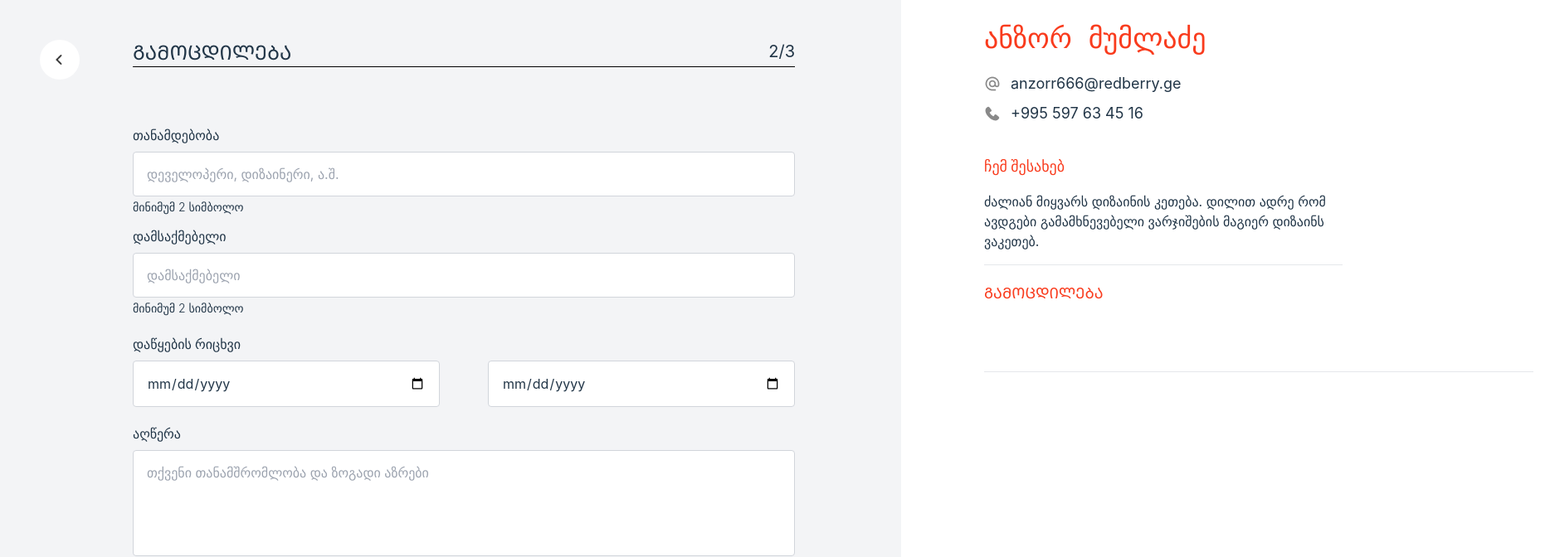
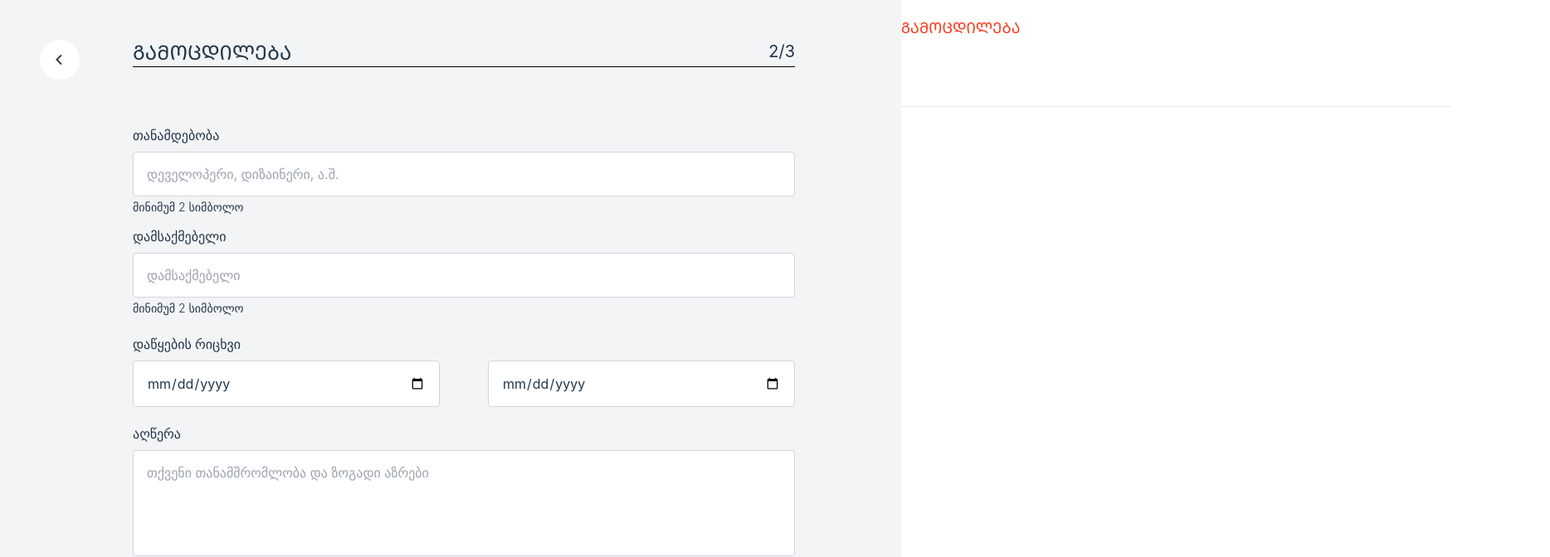
Before and after one commit to kachkacha2003/colab-team9, a React (Vite) app: page /experienceInfo in a window 1280 px wide. Shown: the top 672 px of the page at 83% size, 1868 px wide, since content can reach past the window. Built offline with nearby package versions, Linux system fonts and the light colour scheme.

Commit message:
feat: create home page

```diff
--- a/src/components/Button.tsx
+++ b/src/components/Button.tsx
@@ -4,9 +4,13 @@ interface ButtonProps extends ButtonHTMLAttributes<HTMLButtonElement> {
   variant?: "primary" | "secondary" | "outline";
   size?: "small" | "medium" | "large";
   isRound?: boolean;
+  setCount?: React.Dispatch<React.SetStateAction<number>>;
+  count?: number;
 }
 
 const Button: React.FC<ButtonProps> = ({
+  setCount,
+  count,
   children,
   variant = "primary",
   size = "medium",
@@ -33,8 +37,14 @@ const Button: React.FC<ButtonProps> = ({
 
   const classes = `${baseStyle} ${variants[variant]} ${sizes[size]} ${className}`;
 
+  const handleClick = () => {
+    if (setCount && count !== undefined) {
+      setCount(count + 1);
+    }
+  };
+
   return (
-    <button className={classes} {...props}>
+    <button onClick={handleClick} className={classes} {...props}>
       {children}
     </button>
   );
--- a/src/components/EnterPersonalData.tsx
+++ b/src/components/EnterPersonalData.tsx
@@ -2,8 +2,9 @@ import Button from "./Button";
 import { useForm, SubmitHandler } from "react-hook-form";
 import { yupResolver } from "@hookform/resolvers/yup";
 import * as yup from "yup";
-import PersonalData from "./PersonalData";
+import WorkHistory from "./WorkHistory";
 import ExperienceInputs from "./ExperienceInputs";
+import { useState } from "react";
 
 type formType = {
   position: string;
@@ -15,7 +16,6 @@ type formType = {
 
 const schema = yup.object({
   position: yup.string().min(2, "").required("სავალდებულო ველი"),
-
   employer: yup.string().min(2, "").required("სავალდებულო ველი"),
   startNumber: yup.string().min(2, "").required("სავალდებულო ველი"),
   endNumber: yup.string().min(2, "").required("სავალდებულო ველი"),
@@ -23,13 +23,15 @@ const schema = yup.object({
 });
 
 export default function EnterPersonalData() {
+  const [count, setCount] = useState(1);
+
   const {
     register,
     handleSubmit,
     watch,
     reset,
     formState: { errors },
-  } = useForm({
+  } = useForm<formType>({
     resolver: yupResolver(schema),
   });
 
@@ -66,7 +68,9 @@ export default function EnterPersonalData() {
               onSubmit={handleSubmit(onSubmit)}
               className="mt-[70px] border-b border-mediumGray pb-12"
             >
+              {[...Array(count)].map((_, index) => (
                 <ExperienceInputs
+                  key={index}
                   register={register}
                   errors={errors}
                   positionInput={positionInput}
@@ -75,8 +79,14 @@ export default function EnterPersonalData() {
                   endNumberInput={endNumberInput}
                   descriptionInput={descriptionInput}
                 />
+              ))}
               <div className="mt-10">
-                <Button type="button" variant="secondary">
+                <Button
+                  count={count}
+                  setCount={setCount}
+                  type="button"
+                  variant="secondary"
+                >
                   მეტი გამოცდილების დამატება
                 </Button>
               </div>
@@ -88,10 +98,7 @@ export default function EnterPersonalData() {
                   <Button
                     variant="outline"
                     size="large"
-                    onClick={handleSubmit((data) => {
-                      console.log(data);
-                      reset();
-                    })}
+                    onClick={handleSubmit(onSubmit)}
                   >
                     შემდეგი
                   </Button>
@@ -101,7 +108,7 @@ export default function EnterPersonalData() {
           </div>
         </div>
       </div>
-      <PersonalData
+      <WorkHistory
         positionInput={positionInput}
         employerInput={employerInput}
         startNumberInput={startNumberInput}
--- a/src/components/HomePage.tsx
+++ b/src/components/HomePage.tsx
@@ -4,7 +4,26 @@ interface HomePageProps {}
 
 const HomePage: React.FC<HomePageProps> = () => {
   return (
-    <div className="w-screen h-screen bg-[url('/path/to/your/image.jpg')] bg-cover bg-center bg-no-repeat"></div>
+    <>
+      <div className="w-screen h-screen bg-[url('/images/background-image.png')] bg-cover bg-center bg-no-repeat px-[70px] flex flex-col">
+        <div className="border-black border-b pb-6">
+          <img className="pt-[25px]" src="/images/LOGO.png" alt="" />
+        </div>
+        <div className="flex-grow flex items-center justify-center">
+          <div className="relative">
+            <div className="relative top-[50px] left-[90%]">
+              <img src="/images/LOGO-40.png" alt="" />
+            </div>
+            <button
+              type="button"
+              className="absolute top-20 left-1/2 transform -translate-x-1/2 bg-black text-white px-12 py-3 rounded-lg transition duration-300 w-[466px] active:outline-none"
+            >
+              ᲠᲔᲖᲘᲣᲛᲔᲡ ᲓᲐᲛᲐᲢᲔᲑᲐ
+            </button>
+          </div>
+        </div>
+      </div>
+    </>
   );
 };
 
--- a/src/components/PersonalData.tsx
+++ /dev/null
@@ -1,54 +0,0 @@
-import WorkHistory from "./WorkHistory";
-
-type infoProps = {
-  positionInput: string;
-  employerInput: string;
-  startNumberInput: string;
-  endNumberInput: string;
-  descriptionInput: string;
-};
-
-export default function PersonalData({
-  positionInput,
-  employerInput,
-  startNumberInput,
-  endNumberInput,
-  descriptionInput,
-}: infoProps) {
-  return (
-    <div className="flex p-5 ml-20">
-      <div className="">
-        <div className="text-mediumRed text-[34px] font-bold">
-          <span className="">ანზორ</span>
-          <span className="ml-5">მუმლაძე</span>
-        </div>
-        <div className="flex items-center mt-4">
-          <img src="/images/alternate-email.png" alt="" />
-          <span className="text-lg ml-3">anzorr666@redberry.ge</span>
-        </div>
-        <div className="flex items-center mt-2">
-          <img src="/images/phone.png" alt="" />
-          <span className="text-lg ml-3">+995 597 63 45 16</span>
-        </div>
-        <div className="mt-9">
-          <span className="text-lg text-mediumRed font-bold">ჩემ შესახებ</span>
-          <div className="leading-6 max-w-[432px] mt-4 font-normal border-b pb-4">
-            ძალიან მიყვარს დიზაინის კეთება. დილით ადრე რომ ავდგები
-            გამამხნევებელი ვარჯიშების მაგიერ დიზაინს ვაკეთებ.
-          </div>
-          <div className=""></div>
-        </div>
-        <WorkHistory
-          positionInput={positionInput}
-          employerInput={employerInput}
-          startNumberInput={startNumberInput}
-          endNumberInput={endNumberInput}
-          descriptionInput={descriptionInput}
-        />
-      </div>
-      <div className="">
-        <img src="/images/person-image.png" alt="person-image.png" />
-      </div>
-    </div>
-  );
-}
```
Also changed, not shown: public/images/LOGO.png (added). Lines whose indentation alone changed are shown as unchanged.
